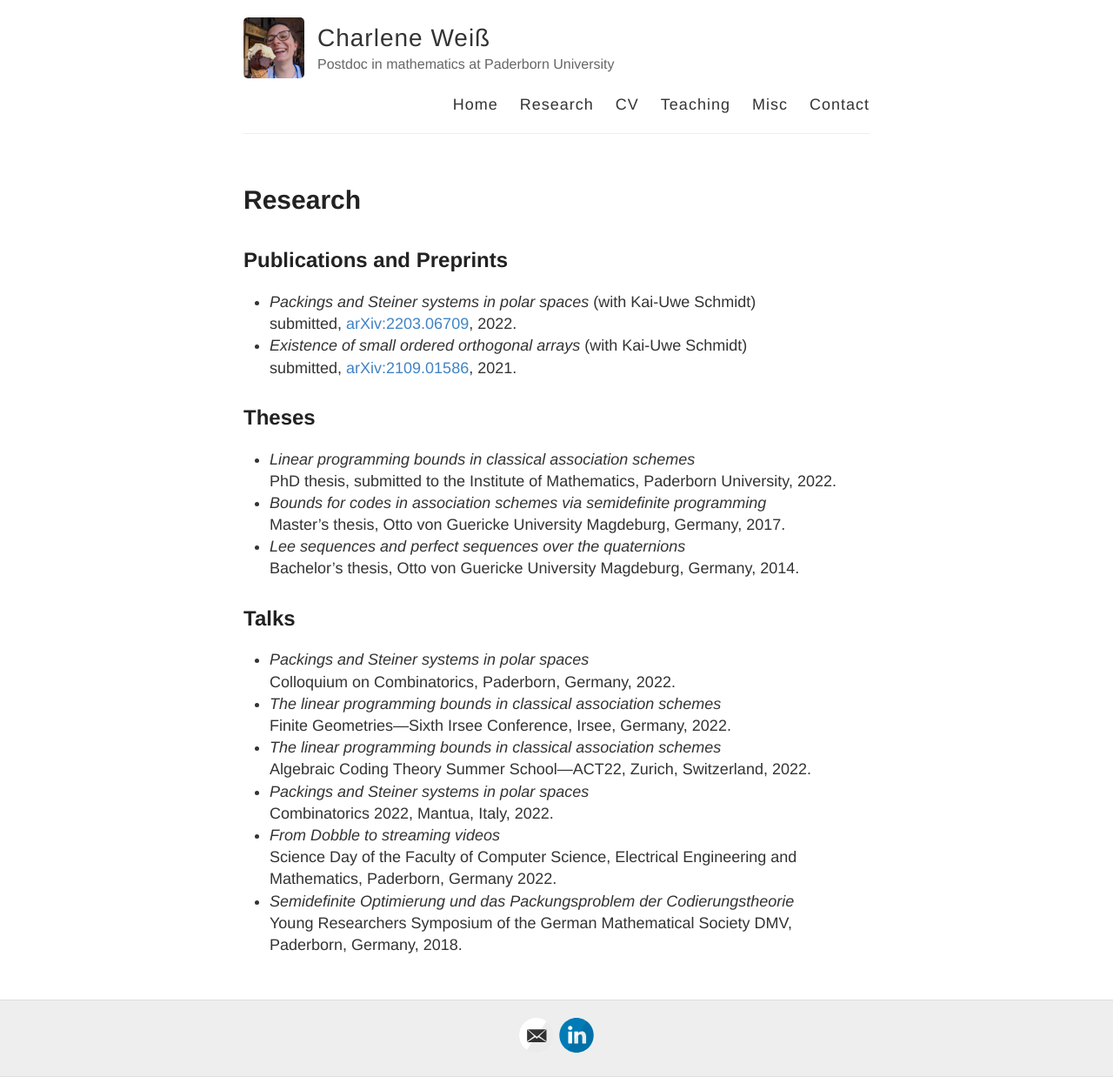
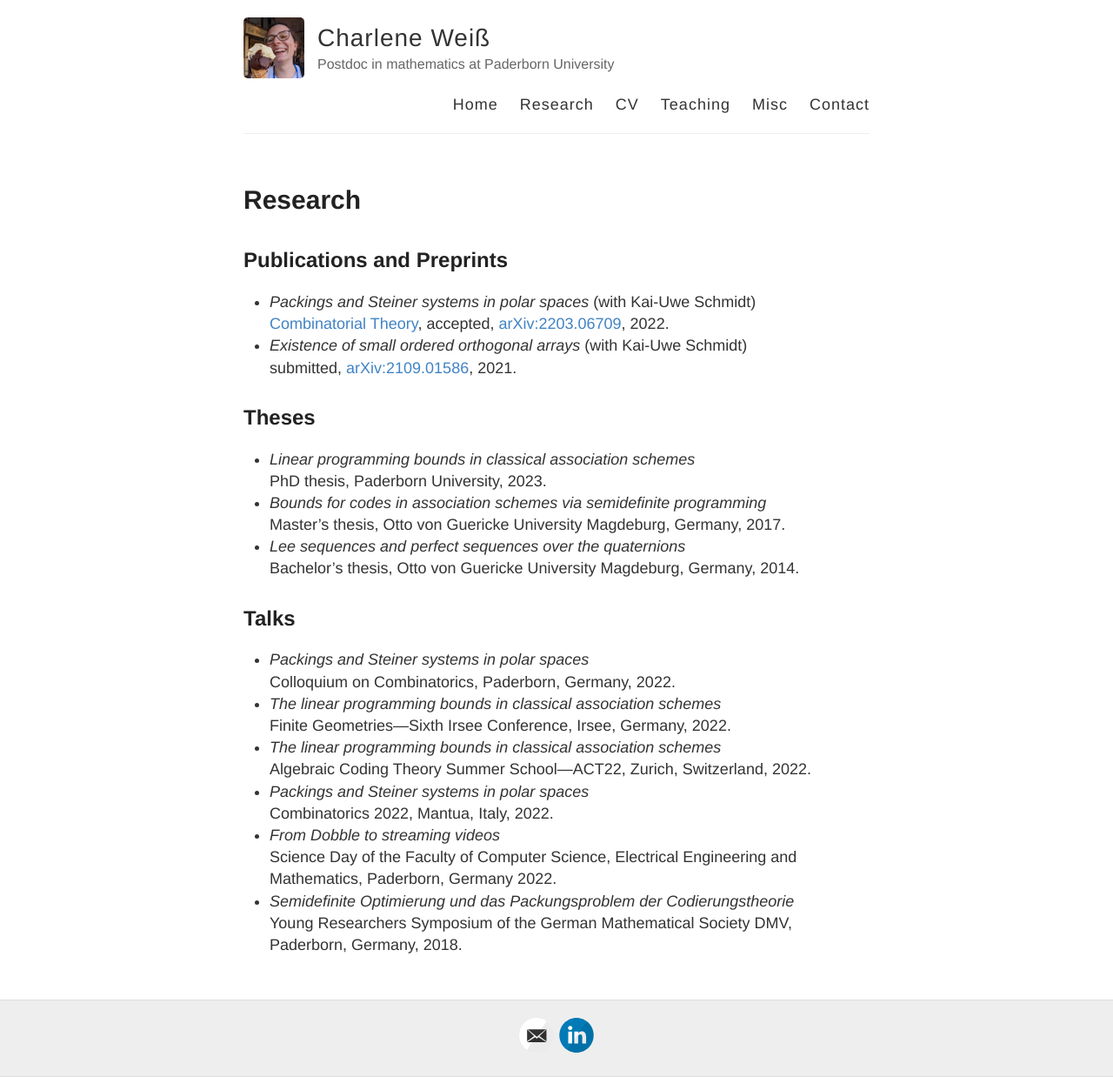
Before and after one commit to charleneweiss/charleneweiss.github.io, a Jekyll site: the page built from research.md, in a window 1280 px wide. Shown: the whole page at 87% size. Built offline with Jekyll 4.4.1, drawn with Linux system fonts in a browser that asks for light colours.

Commit message:
Update research.md

```diff
--- a/research.md
+++ b/research.md
@@ -7,17 +7,17 @@ permalink: /research/
 ## Publications and Preprints
 
 - *Packings and Steiner systems in polar spaces* (with Kai-Uwe Schmidt)\
-  submitted, [arXiv:2203.06709](https://arxiv.org/pdf/2203.06709.pdf), 2022.
+  [Combinatorial Theory](https://escholarship.org/uc/combinatorial_theory), accepted, [arXiv:2203.06709](https://arxiv.org/pdf/2203.06709.pdf), 2022.
 - *Existence of small ordered orthogonal arrays* (with Kai-Uwe Schmidt)\
   submitted, [arXiv:2109.01586](https://arxiv.org/pdf/2109.01586.pdf), 2021.
 
 ## Theses
 
-- *Linear programming bounds in classical association schemes*\
-  PhD thesis, submitted to the Institute of Mathematics, Paderborn University, 2022.
++ *Linear programming bounds in classical association schemes*\
+  PhD thesis, Paderborn University, 2023.
 - *Bounds for codes in association schemes via semidefinite programming*\
   Master's thesis, Otto von Guericke University Magdeburg, Germany, 2017.
-- *Lee sequences and perfect sequences over the quaternions*\
++ *Lee sequences and perfect sequences over the quaternions*\
   Bachelor's thesis, Otto von Guericke University Magdeburg, Germany, 2014.
 
 ## Talks
```
